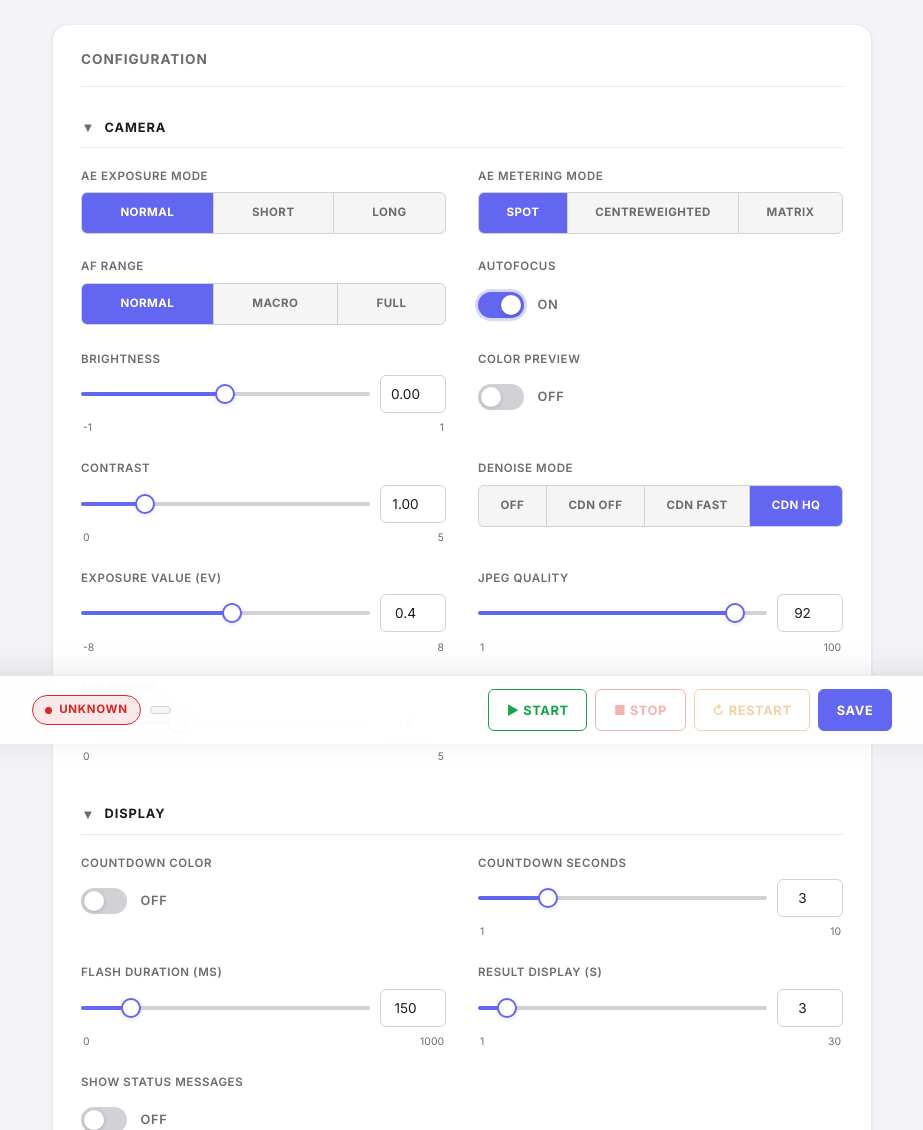
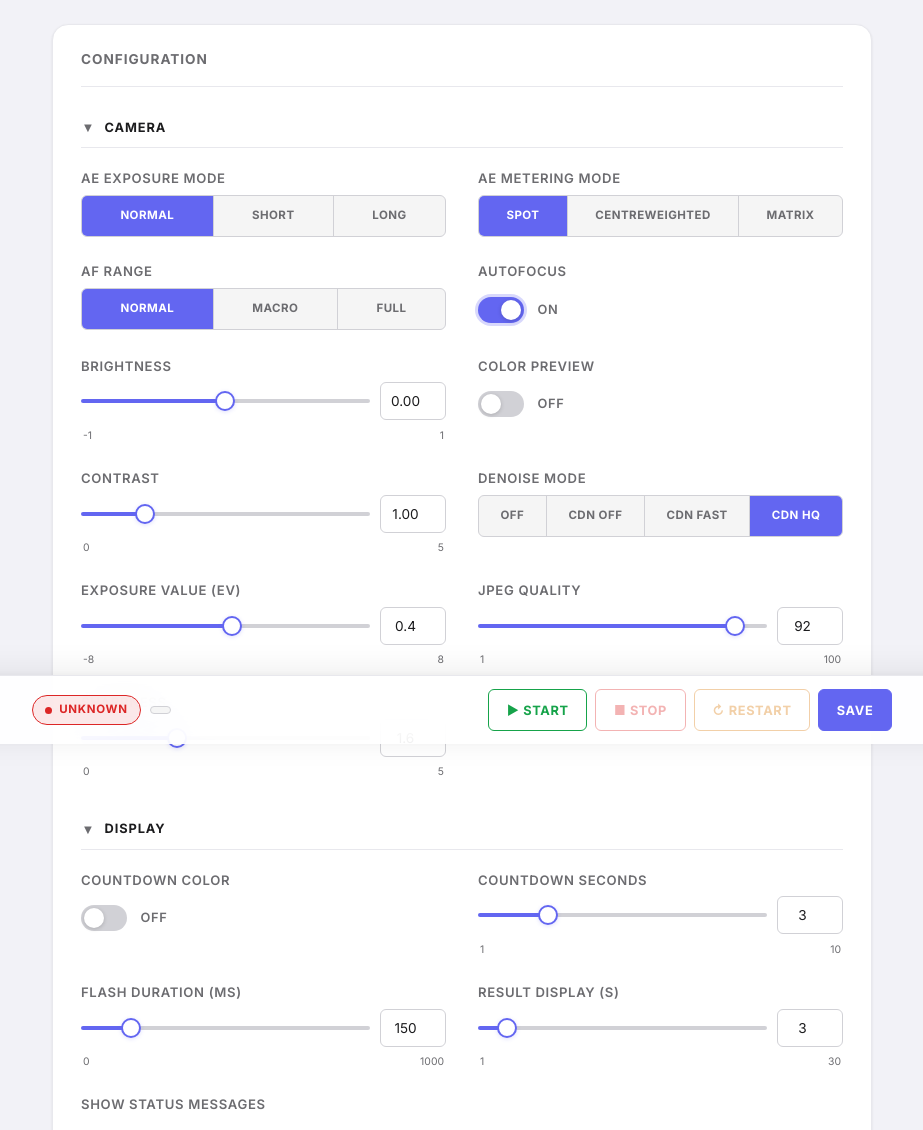
Before and after one commit to MG4CE/ThermalBooth, a Flask app: page / in a window 1280 px wide. Shown: the part 56-1186 px from the top of the page, without its empty margins (178-1101 px from the left). Run offline with Flask 3, Linux system fonts and the light colour scheme.

Commit message:
slight increase in setting font size

```diff
--- a/manager/static/style.css
+++ b/manager/static/style.css
@@ -480,7 +480,7 @@ main {
 }
 
 .field-label {
-    font-size: 0.72rem;
+    font-size: 0.82rem;
     color: var(--text-dim);
     font-weight: 600;
     text-transform: uppercase;
```
